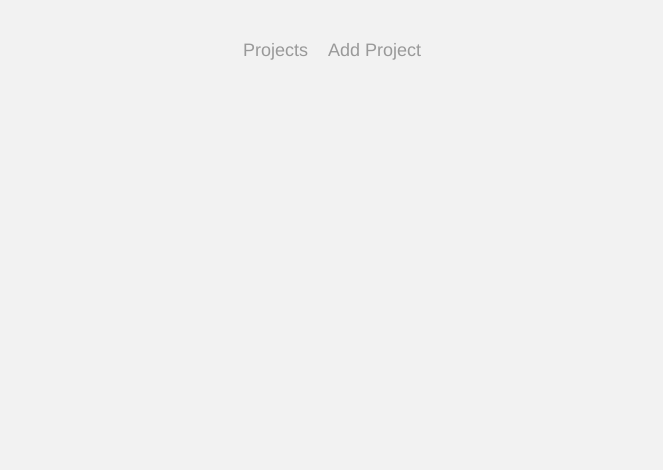
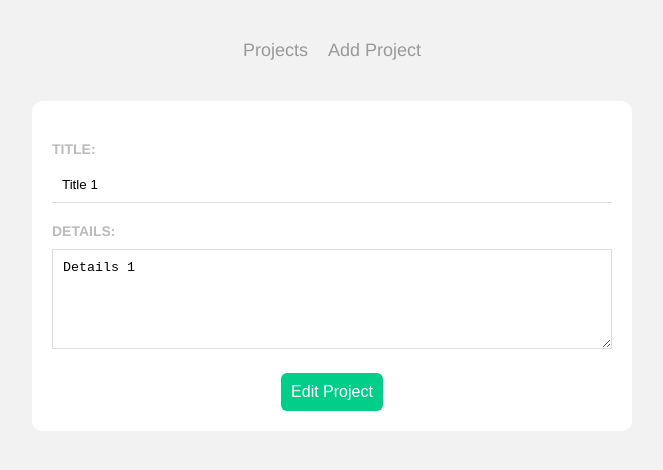
Before and after one commit to MohammadJavad-AsnaAshari/vue-todo-list, a Vue app: page /edit/1 in a window 1280 px wide. Before the commit this address had no page. Shown: the top 470 px of the page, without its empty margins (308-971 px from the left). Built offline with nearby package versions, Linux system fonts and the light colour scheme; data requests are answered from the project's data file.

Commit message:
feat: Implement `edit` project.

```diff
--- a/data/db.json
+++ b/data/db.json
@@ -14,9 +14,9 @@
     },
     {
       "id": 3,
-      "title": "test title",
-      "details": "test details test details",
-      "complete": false
+      "title": "Test Title",
+      "details": "test details",
+      "complete": true
     }
   ]
 }
--- a/src/components/SingleProject.vue
+++ b/src/components/SingleProject.vue
@@ -4,7 +4,9 @@
       <h3 class="no-select" @click="showDetails = !showDetails">{{ project.title }}</h3>
       <div class="icons">
         <span @click="deleteProject" class="material-symbols-outlined no-select">delete</span>
-        <span class="material-symbols-outlined no-select">edit</span>
+        <router-link :to="{name: 'EditProject', params: {id: project.id}}">
+          <span class="material-symbols-outlined no-select">edit</span>
+        </router-link>
         <span @click="changeComplete" class="material-symbols-outlined no-select">check</span>
       </div>
     </div>
--- a/src/router/index.js
+++ b/src/router/index.js
@@ -1,6 +1,7 @@
 import { createRouter, createWebHistory } from 'vue-router'
 import HomeView from '../views/HomeView.vue'
 import AddProject from "@/views/AddProject.vue";
+import EditProject from "@/views/EditProject.vue";
 
 const routes = [
   {
@@ -12,6 +13,12 @@
     path: '/add',
     name: 'AddProject',
     component: AddProject
+  },
+  {
+    path: '/edit/:id',
+    name: 'EditProject',
+    component: EditProject,
+    props: true
   }
 ]
 
--- /dev/null
+++ b/src/views/EditProject.vue
@@ -0,0 +1,89 @@
+<template>
+  <form @submit.prevent="handleSubmit">
+    <label>Title:</label>
+    <input v-model="title" type="text" required>
+    <label>Details:</label>
+    <textarea v-model="details"></textarea>
+    <button>Edit Project</button>
+  </form>
+</template>
+
+<script>
+import router from "@/router";
+
+export default {
+  props: ['id'],
+  data() {
+    return {
+      title: '',
+      details: '',
+      uri: 'http://localhost:3000/projects/' + this.id
+    }
+  },
+  mounted() {
+    fetch(this.uri)
+        .then(res => res.json())
+        .then(data => {
+          this.title = data.title
+          this.details = data.details
+        }).catch(err => console.log(err.message))
+  },
+  methods: {
+    handleSubmit() {
+      fetch(this.uri, {
+        method: 'PATCH',
+        headers: {'Content-Type': 'application/json'},
+        body: JSON.stringify({
+          title: this.title,
+          details: this.details
+        })
+      }).then(() => router.push({name: 'home'}))
+          .catch(err => console.log(err.message))
+    }
+  }
+}
+</script>
+
+<style>
+form {
+  background: white;
+  padding: 20px;
+  border-radius: 10px;
+}
+
+label {
+  display: block;
+  color: #bbb;
+  text-transform: uppercase;
+  font-size: 14px;
+  font-weight: bold;
+  margin: 20px 0 10px 0;
+}
+
+input {
+  padding: 10px;
+  border: 0;
+  border-bottom: 1px solid #ddd;
+  width: 100%;
+  box-sizing: border-box;
+}
+
+textarea {
+  border: 1px solid #ddd;
+  padding: 10px;
+  width: 100%;
+  box-sizing: border-box;
+  height: 100px;
+}
+
+form button {
+  display: block;
+  margin: 20px auto 0;
+  background: #00ce89;
+  color: white;
+  padding: 10px;
+  border: 0;
+  border-radius: 6px;
+  font-size: 16px;
+}
+</style>
```
